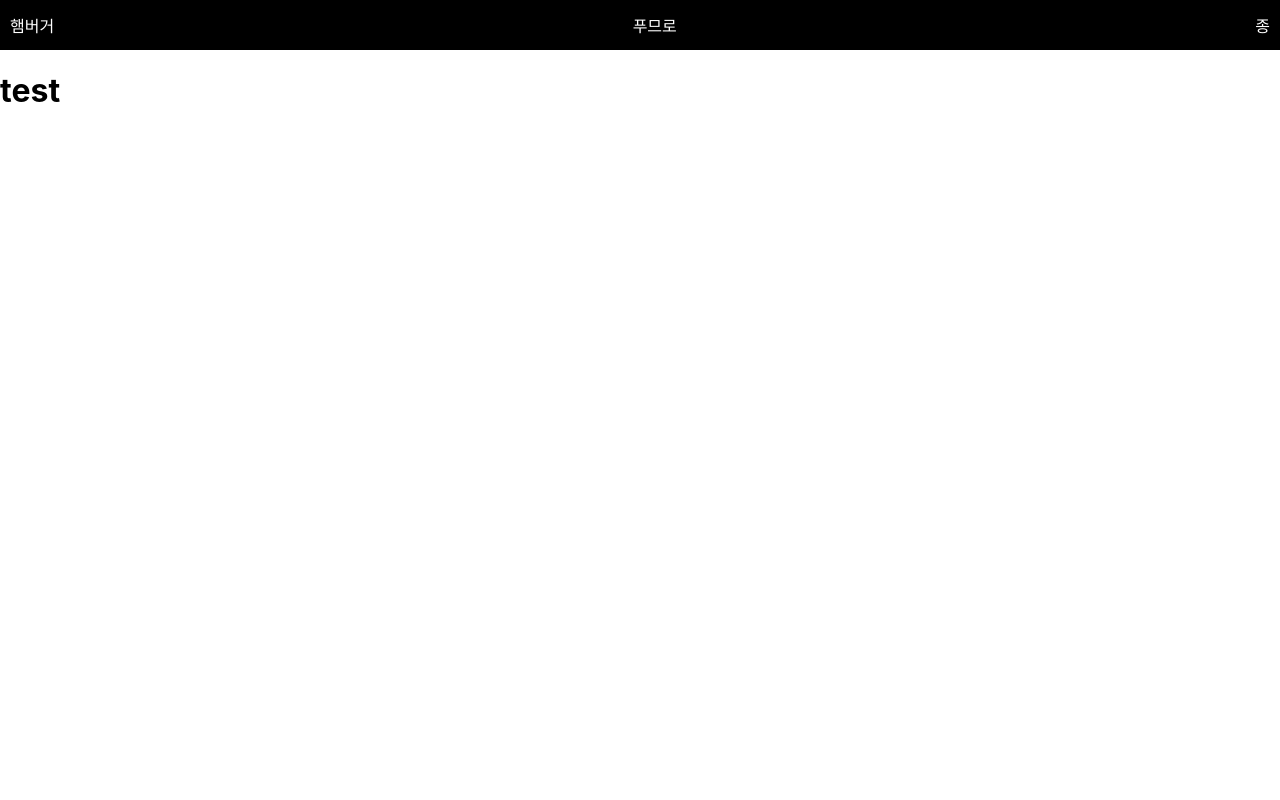
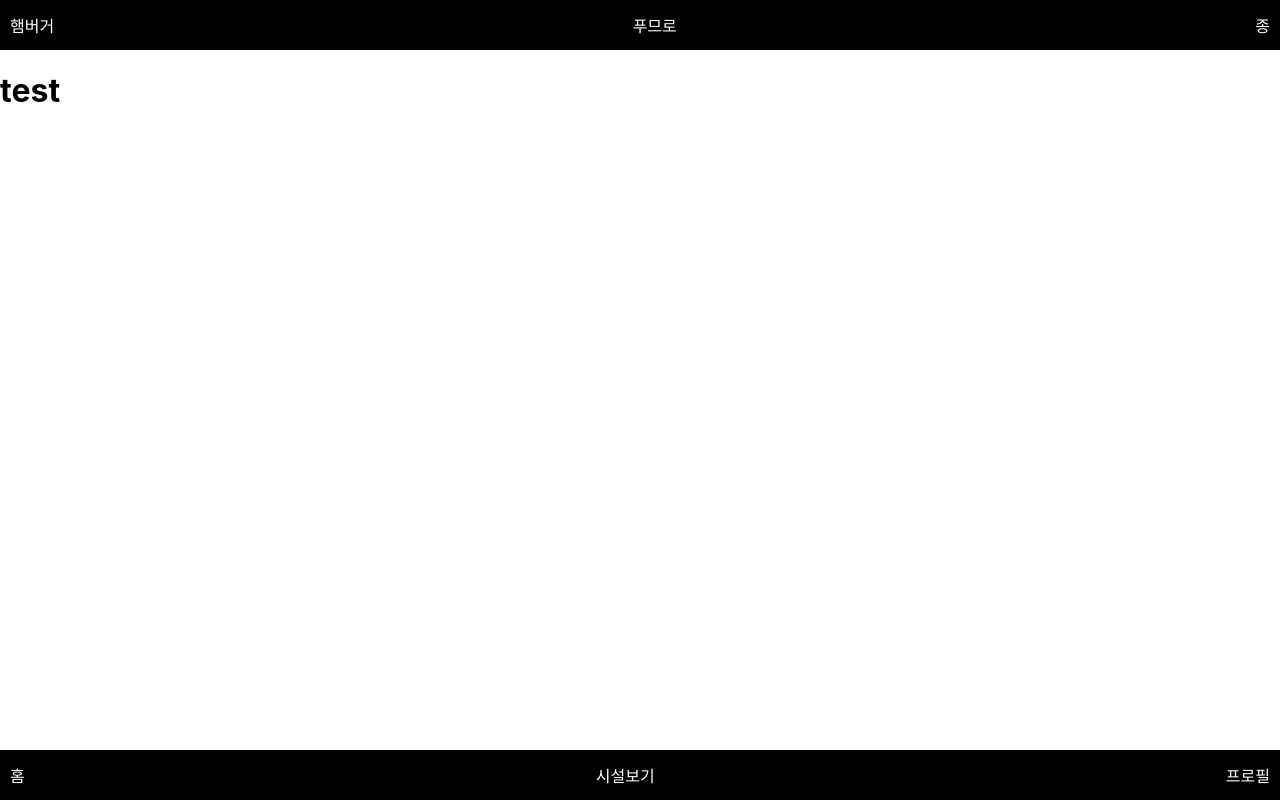
Before and after one commit to eunjung-jenny/on-gi-jong-gi, a React (Create React App) app in the folder front-app/: page /#/ in a window 1280 px wide. Built offline with nearby package versions, Linux system fonts and the light colour scheme.

Commit message:
Add Footer component

```diff
--- a/front-app/src/Component/App.js
+++ b/front-app/src/Component/App.js
@@ -1,6 +1,7 @@
 import React, { Component } from "react";
 import { HashRouter as Router, Route } from "react-router-dom";
 import Header from "./Header";
+import Footer from "./Footer";
 import Home from "../Route/Home";
 
 class App extends Component {
@@ -11,6 +12,7 @@ class App extends Component {
         <Router>
           <Route path="/" exact={true} component={Home} />
         </Router>
+        <Footer />
       </>
     );
   }
--- /dev/null
+++ b/front-app/src/Component/Footer.js
@@ -0,0 +1,26 @@
+import React from "react";
+import styled from "styled-components";
+
+const Footer = styled.header`
+  position: fixed;
+  bottom: 0;
+  left: 0;
+  right: 0;
+  height: 5vh;
+  display: flex;
+  justify-content: space-between;
+  align-items: center;
+  padding: 5px 10px;
+  background-color: black;
+  color: white;
+`;
+
+export default function () {
+  return (
+    <Footer>
+      <span>홈</span>
+      <span>시설보기</span>
+      <span>프로필</span>
+    </Footer>
+  );
+}
```
